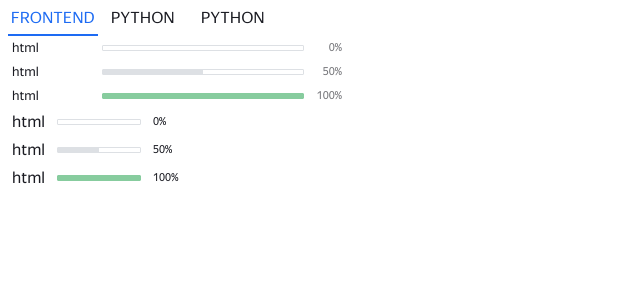
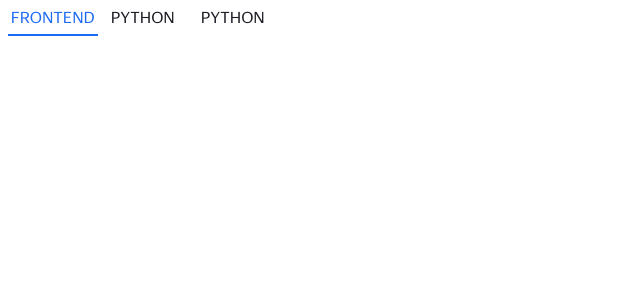
Before and after one commit to hackathon-plus-second-team/development-tracker-frontend, a React (Vite) app: page / in a window 1280 px wide. Shown: the top 300 px of the page, without its empty margins (0-640 px from the left). Built offline with nearby package versions, Linux system fonts and the light colour scheme.

Commit message:
fix: adds custom checkbox

```diff
--- a/src/App.tsx
+++ b/src/App.tsx
@@ -1,17 +1,9 @@
 import BasicTabs from './ui-kit/Tab/Tab';
-import ProgressBar from './ui-kit/ProgressBar/ProgressBar';
 
 function App() {
     return (
         <>
             <BasicTabs></BasicTabs>
-
-            <ProgressBar skillName="html" value={0} isCheckbox={false} isBig={true}></ProgressBar>
-            <ProgressBar skillName="html" value={50} isCheckbox={false} isBig={true}></ProgressBar>
-            <ProgressBar skillName="html" value={100} isCheckbox={false} isBig={true}></ProgressBar>
-            <ProgressBar skillName="html" value={0} isCheckbox={false} isBig={false}></ProgressBar>
-            <ProgressBar skillName="html" value={50} isCheckbox={false} isBig={false}></ProgressBar>
-            <ProgressBar skillName="html" value={100} isCheckbox={false} isBig={false}></ProgressBar>
         </>
     );
 }
--- a/src/ui-kit/CustomCheckbox/CustomCheckbox.tsx
+++ b/src/ui-kit/CustomCheckbox/CustomCheckbox.tsx
@@ -10,6 +10,8 @@ const CustomCheckbox = ({ label, ...rest }: TCustomCheckbox & CheckboxProps) =>
     return (
         <FormControlLabel
             sx={{
+                width: '100%',
+
                 '&:hover .MuiSvgIcon-root': {
                     backgroundColor: 'transparent',
                     outline: '1px solid #1D6BF3',
@@ -23,6 +25,10 @@ const CustomCheckbox = ({ label, ...rest }: TCustomCheckbox & CheckboxProps) =>
             control={
                 <Checkbox
                     sx={{
+                        padding: 0,
+                        margin: '0 8px 0 12px',
+                        position: 'relative',
+
                         '& .MuiSvgIcon-root': {
                             color: 'transparent',
                             outline: '1px solid #797981',
--- a/src/ui-kit/ProgressBar/ProgressBar.tsx
+++ b/src/ui-kit/ProgressBar/ProgressBar.tsx
@@ -2,6 +2,7 @@ import LinearProgress from '@mui/material/LinearProgress';
 import Box from '@mui/material/Box';
 import { barStyles } from './ProgressBarStyle';
 import style from './ProgressBar.module.scss';
+import CustomCheckbox from '../CustomCheckbox/CustomCheckbox';
 
 interface ProgressBarInterface {
     value: number;
@@ -20,6 +21,8 @@ export default function ProgressBar({ isBig, isCheckbox, value, skillName }: Pro
                 padding: '4px',
 
                 ...(isBig && {
+                    justifyContent: 'space-between',
+
                     '&:hover': {
                         backgroundColor: 'rgba(204, 194, 237, 0.25)',
                         borderRadius: '4px',
@@ -46,24 +49,22 @@ export default function ProgressBar({ isBig, isCheckbox, value, skillName }: Pro
             {isBig ? (
                 isCheckbox ? (
                     <>
-                        {/* добавить кастомный чекбокс и лэйбл */}
-                        <input type="checkbox" />
-                        <p className={style.name}>{skillName}</p>
+                        <CustomCheckbox label={skillName} />
 
-                        <LinearProgress value={value} variant="determinate" sx={value === 100 ? barStyles.big.full : barStyles.big.progress} />
+                        <LinearProgress value={value} variant="determinate" sx={value >= 90 ? barStyles.big.full : barStyles.big.progress} />
                         <p className={style.percent}>{value}%</p>
                     </>
                 ) : (
                     <>
                         <p className={style.name}>{skillName}</p>
-                        <LinearProgress value={value} variant="determinate" sx={value >= 100 ? barStyles.big.full : barStyles.big.progress} />
+                        <LinearProgress value={value} variant="determinate" sx={value >= 90 ? barStyles.big.full : barStyles.big.progress} />
                         <p className={style.percent}>{value}%</p>
                     </>
                 )
             ) : (
                 <>
                     <p className={`${style.name} ${style.nameSmall}`}>{skillName}</p>
-                    <LinearProgress value={value} variant="determinate" sx={value >= 100 ? barStyles.small.full : barStyles.small.progress} />
+                    <LinearProgress value={value} variant="determinate" sx={value >= 90 ? barStyles.small.full : barStyles.small.progress} />
                     <p className={`${style.percent} ${style.percentSmall}`}>{value}%</p>
                 </>
             )}
--- a/src/ui-kit/ProgressBar/ProgressBarStyle.ts
+++ b/src/ui-kit/ProgressBar/ProgressBarStyle.ts
@@ -1,7 +1,8 @@
 export const barStyles = {
     big: {
         progress: {
-            width: '200px',
+            minWidth: '200px',
+            maxWwidth: '200px',
             backgroundColor: 'white',
             border: '1px solid #DDE0E4',
             borderRadius: '1px',
@@ -19,7 +20,8 @@ export const barStyles = {
             },
         },
         full: {
-            width: '200px',
+            minWidth: '200px',
+            maxWwidth: '200px',
             backgroundColor: 'white',
             border: '1px solid #87CC9E',
             borderRadius: '1px',
```
